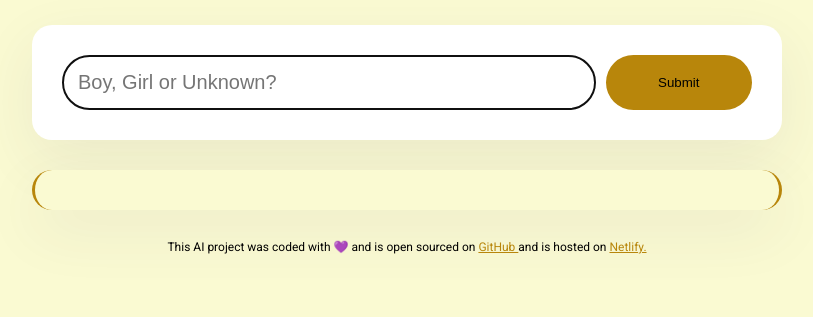
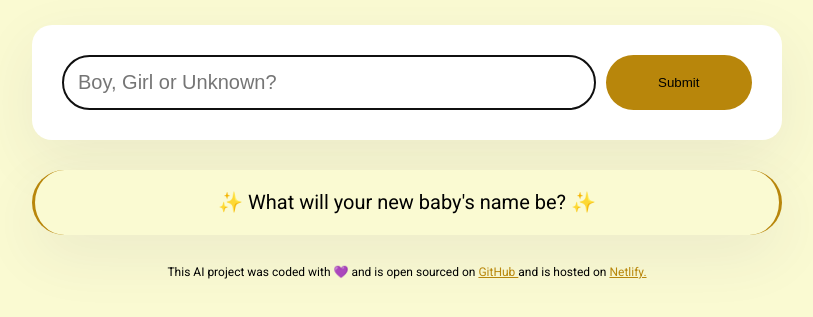
Before and after one commit to erinaviles83/baby-name-generator, a plain HTML site: page index.html in a window 1280 px wide. Shown: the part 205-522 px from the top of the page, without its empty margins (233-1046 px from the left). Drawn offline with nearby package versions, Linux system fonts and the light colour scheme; a web font is replaced by a local one.

Commit message:
updated html

```diff
--- a/index.html
+++ b/index.html
@@ -29,7 +29,7 @@
         />
         <input type="submit" class="submit-button"/>
     </form>
-    <div class="baby" id="baby">
+    <div class="baby" id="baby"> ✨ What will your new baby's name be? ✨
     </div>
 </main>
 
```
